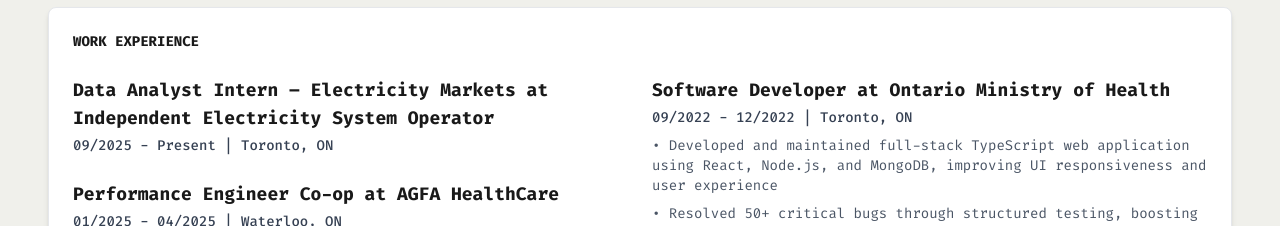
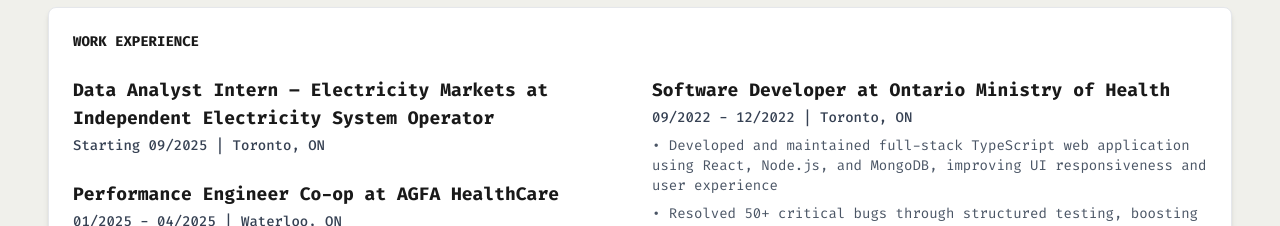
Before and after one commit to karanchampaneri/karanchampaneri.github.io, a React (Vite) app: page / in a window 1280 px wide. Shown: the part 2280-2506 px from the top of the page. Built offline with nearby package versions, Linux system fonts and the light colour scheme.

Commit message:
refactor: setting start date for work experience

```diff
--- a/src/components/sections/About.jsx
+++ b/src/components/sections/About.jsx
@@ -251,7 +251,7 @@
                     </h4>
                     <p className={`text-sm mb-2 font-medium ${isDarkMode ? 'text-gray-300' : 'text-gray-700'
                       }`}>
-                      09/2025 - Present | Toronto, ON
+                      Starting 09/2025 | Toronto, ON
                     </p>
                     <ul className={`text-sm space-y-2 ${isDarkMode ? 'text-gray-400' : 'text-gray-600'
                       }`}>
```
